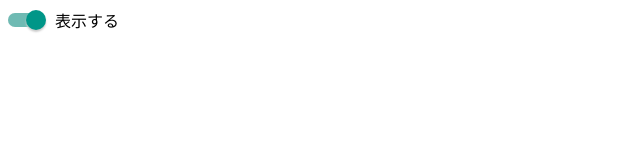
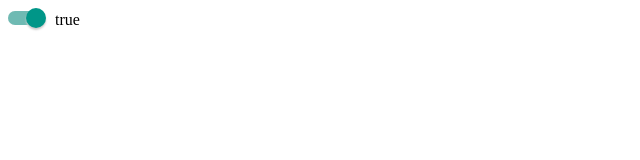
Before and after one commit to takashi0602/toggle-switch, a Vue app: page / in a window 1280 px wide. Shown: the top 160 px of the page, without its empty margins (0-640 px from the left). Built offline with nearby package versions, Linux system fonts and the light colour scheme.

Commit message:
modified ToggleSwitch.vue

```diff
--- a/src/components/ToggleSwitch.vue
+++ b/src/components/ToggleSwitch.vue
@@ -6,7 +6,7 @@
         <span class="switch__content"></span>
         <span class="switch__circle"></span>
       </label>
-      <span class="switch__text">{{ display() }}</span>
+      <span class="switch__text">{{ checked }}</span>
     </div>
   </div>
 </template>
@@ -82,11 +82,6 @@ export default {
     left: 18px;
     background-color: #009688;
   }
-  &__checked ~ &__content {
-    border-color: transparent;
-    transition: all 0s;
-  }
-
   &__checked ~ &__content:after {
     background-color: #009688;
     opacity: 0.5;
```
